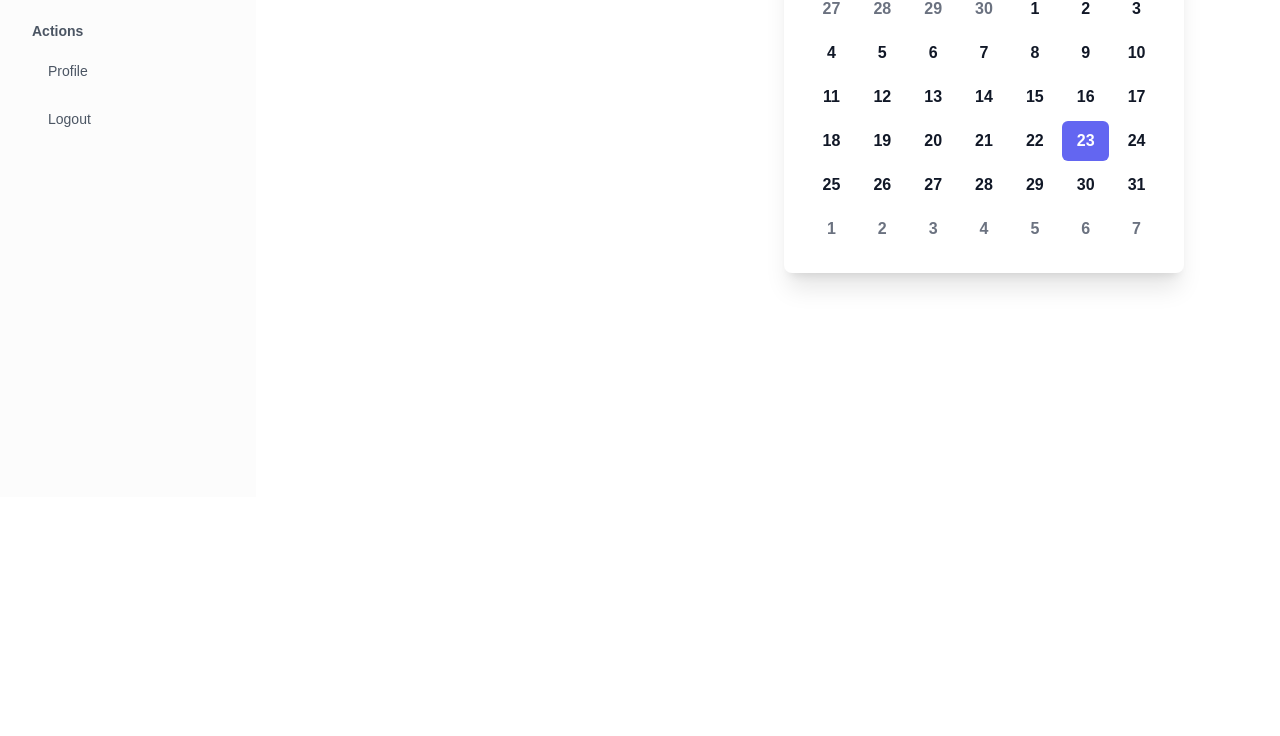
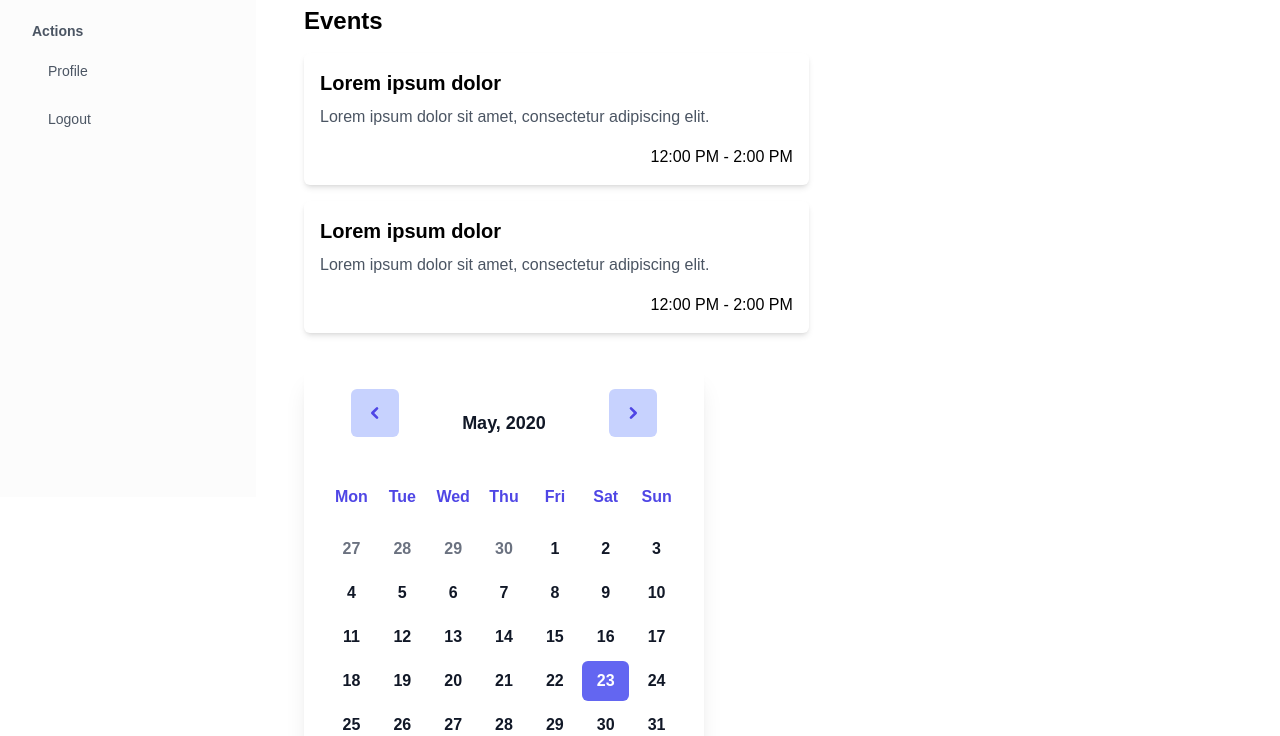
Before and after one commit to Darshan3123/SIH-, a plain HTML site: page Admin Panel/index.html in a window 1280 px wide. Shown: the part 303-1039 px from the top of the page. Before the commit the page ends 800 px from the top, so only its background shows below. Drawn offline with nearby package versions, Linux system fonts and the light colour scheme.

Commit message:
desbord add

```diff
--- a/Admin Panel/index.html
+++ b/Admin Panel/index.html
@@ -189,10 +189,14 @@
 <body class="main-content">
 
 
-  <main> <!-- Main content area -->
-    <section class="flex flex-wrap justify-center items-start gap-8 p-8">
+  <main>
+    <!-- Main content area -->
+    <section>
+      <div class="flex flex-wrap     gap-8 p-8">
         <!-- Stats grid section -->
-      <div class="flex-1 min-w-[320px] max-w-[400px]">
+        <div class="w-[68%]">
+
+          <div class="flex-1 min-w-[320px] max-w-[960px] ">
             <div class="grid grid-cols-2 gap-6">
               <div class="bg-yellow-200 p-6 rounded-md shadow-md flex flex-col items-center justify-center">
                 <h2 class="text-2xl font-bold text-gray-800 mb-2">2024/25</h2>
@@ -206,18 +210,41 @@
               </div>
             </div>
           </div>
+          <!-- evenet section -->
+      <div class="container w-[80%]    mt-8">
+        <h1 class="text-2xl font-bold mb-4">Events</h1>
+        <div class="grid grid-cols-1 gap-4">
+          <div class="bg-white rounded-md shadow-md p-4">
+            <h2 class="text-xl font-bold mb-2">Lorem ipsum dolor</h2>
+            <p class="text-gray-600">Lorem ipsum dolor sit amet, consectetur adipiscing elit.</p>
+            <div class="text-right mt-4">12:00 PM - 2:00 PM</div>
+          </div>
+          <div class="bg-white rounded-md shadow-md p-4">
+            <h2 class="text-xl font-bold mb-2">Lorem ipsum dolor</h2>
+            <p class="text-gray-600">Lorem ipsum dolor sit amet, consectetur adipiscing elit.</p>
+            <div class="text-right mt-4">12:00 PM - 2:00 PM</div>
+          </div>
+
+        </div>
+      </div>
+        </div>
 
         <!-- Calendar section -->
-      <div class="flex-1 min-w-[320px] max-w-[400px] bg-white shadow-xl overflow-hidden rounded-lg text-gray-900 font-semibold text-center">
+
+
+        <div
+          class="flex-1 min-w-[320px] max-w-[400px] h-[30%] bg-white shadow-xl overflow-hidden rounded-lg text-gray-900 font-semibold text-center">
           <div class="flex items-end justify-around px-4 py-6">
             <button class="p-4 rounded-md bg-indigo-200 text-indigo-600">
-            <svg class="w-4 h-4 stroke-current" fill="none" stroke-linecap="round" stroke-linejoin="round" stroke-width="4" stroke="currentColor" viewBox="0 0 24 24">
+              <svg class="w-4 h-4 stroke-current" fill="none" stroke-linecap="round" stroke-linejoin="round"
+                stroke-width="4" stroke="currentColor" viewBox="0 0 24 24">
                 <path d="M15 19l-7-7 7-7"></path>
               </svg>
             </button>
             <div class="text-lg">May, 2020</div>
             <button class="p-4 rounded-md bg-indigo-200 text-indigo-600">
-            <svg class="w-4 h-4 stroke-current" fill="none" stroke-linecap="round" stroke-linejoin="round" stroke-width="4" stroke="currentColor" viewBox="0 0 24 24">
+              <svg class="w-4 h-4 stroke-current" fill="none" stroke-linecap="round" stroke-linejoin="round"
+                stroke-width="4" stroke="currentColor" viewBox="0 0 24 24">
                 <path d="M9 5l7 7-7 7"></path>
               </svg>
             </button>
@@ -274,6 +301,10 @@
             <a href="#" class="hover:bg-indigo-100 rounded-md p-2 text-gray-500">7</a>
           </div>
         </div>
+      </div>
+
+
+
     </section>
 
 
```
Lines whose indentation alone changed are shown as unchanged.
